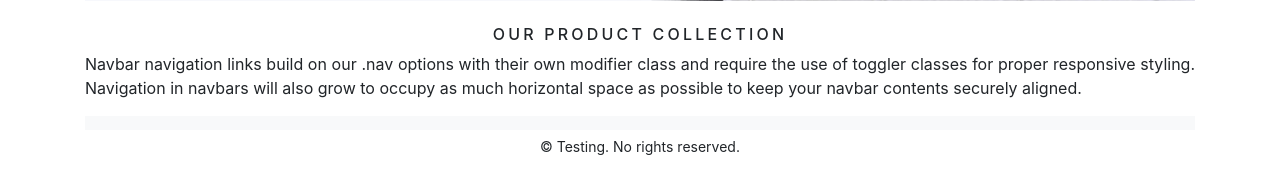
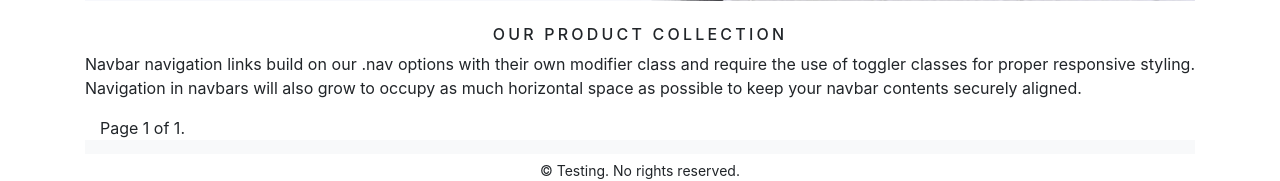
Before and after one commit to akashbindal91/django_ecommerce_practice, a Django app: page / in a window 1280 px wide. Shown: the part 648-829 px from the top of the page. Before the commit the page ends 803 px from the top, so only its background shows below. Run offline with Django 3.2, Linux system fonts and the light colour scheme; data that the repository does not hold is empty; some libraries are stand-ins or nearby versions.

Commit message:
15. Paginator : 2 different types of pagination usage

```diff
--- a/shop/templates/shop/category.html
+++ b/shop/templates/shop/category.html
@@ -68,14 +68,38 @@
             {% endfor %}
         </div>
         <div class="mx-auto">
-            {% if products.paginator.num_pages > 1 %}
+            <!-- This is step 1 used with pagination start -->
+            <!--{% if products.paginator.num_pages > 1 %}
                 <hr>
                 <div class="text-center">
                     {% for pg in products.paginator.page_range %}
                         <a href="?page={{ pg }}" class="btn btn-light btn-sm {% if products.number == pg %} active {% endif %}">{{ pg }}</a>
                     {% endfor %}
                 </div>
-            {% endif %}
+            {% endif %} -->
+            <!-- This is step 1 used with pagination end -->
+
+
+            <!-- This is step 2 used with pagination start -->
+            <div class="pagination">
+                <span class="step-links">
+                    {% if products.has_previous %}
+                        <a href="?page=1">&laquo; first</a>
+                        <a href="?page={{ products.previous_page_number }}">previous</a>
+                    {% endif %}
+
+                    <span class="current">
+                        Page {{ products.number }} of {{ products.paginator.num_pages }}.
+                    </span>
+
+                    {% if products.has_next %}
+                        <a href="?page={{ products.next_page_number }}">next</a>
+                        <a href="?page={{ products.paginator.num_pages }}">last &raquo;</a>
+                    {% endif %}
+                </span>
+            </div>
+            <!-- This is step 2 used with pagination end -->
+
         </div>
     </div>
 {% endblock content %}
--- a/shop/views.py
+++ b/shop/views.py
@@ -21,8 +21,11 @@ def allProdCat(request, c_slug=None):
         product_list = Product.objects.all().filter(available=True)
 
     """ Pagination Integrated """
-    paginator = Paginator(product_list, 6) # Show 25 products per page
+    paginator = Paginator(product_list, 1) # Show 25 products per page
 
+    """ Both The Steps Can  be used for pagination"""
+    """ this is step 1 """
+    """ start """
     try:
         # get has second parameter here. ?
         page = int(request.GET.get('page', '1'))
@@ -33,6 +36,14 @@ def allProdCat(request, c_slug=None):
         products = paginator.page(page)
     except ( EmptyPage, InvalidPage ):
         products = paginator.page( paginator.num_pages )
+    """ end """
+
+    """ this is step 2 """
+    """ start """
+    # page = request.GET.get('page')
+    # products = paginator.get_page(page)
+    """ end """
+
 
     return render(request, 'shop/category.html', {'products': products, 'category': c_page})
 
```
